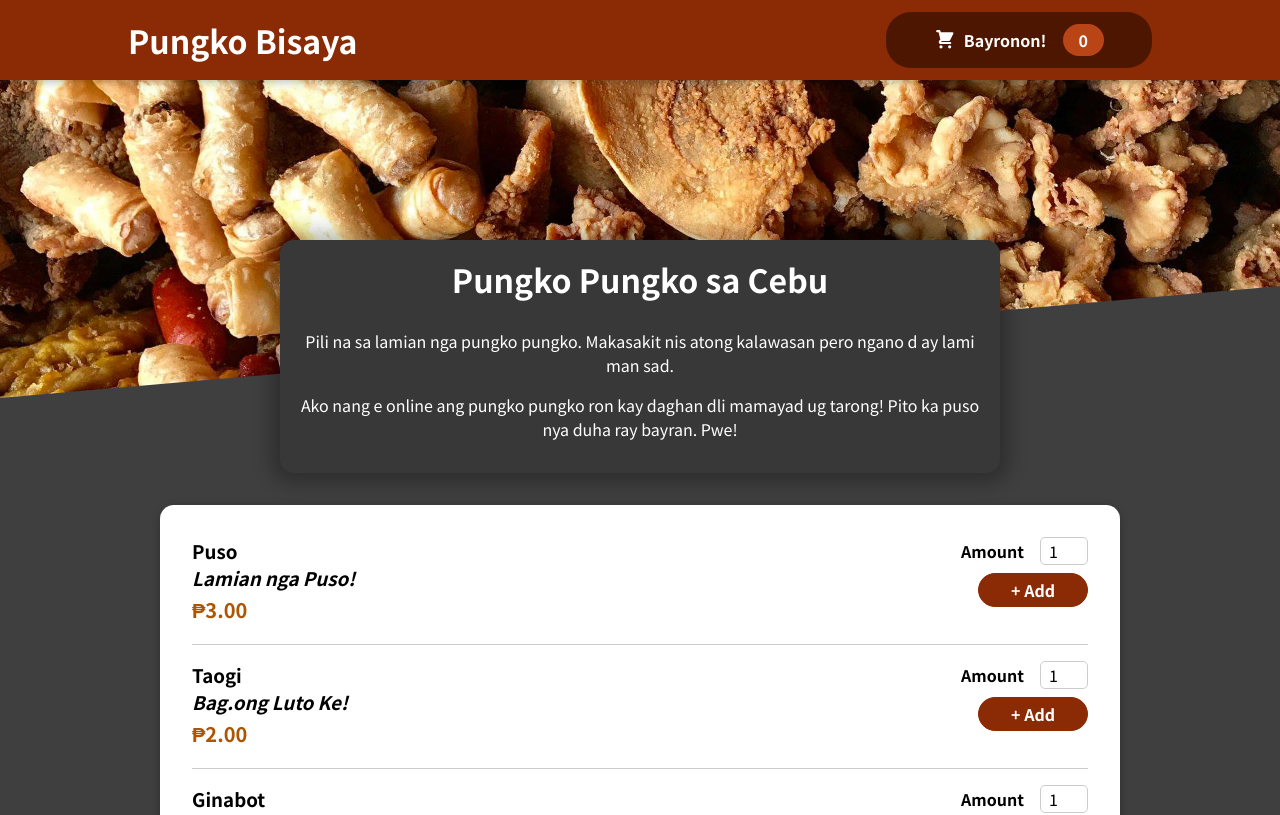
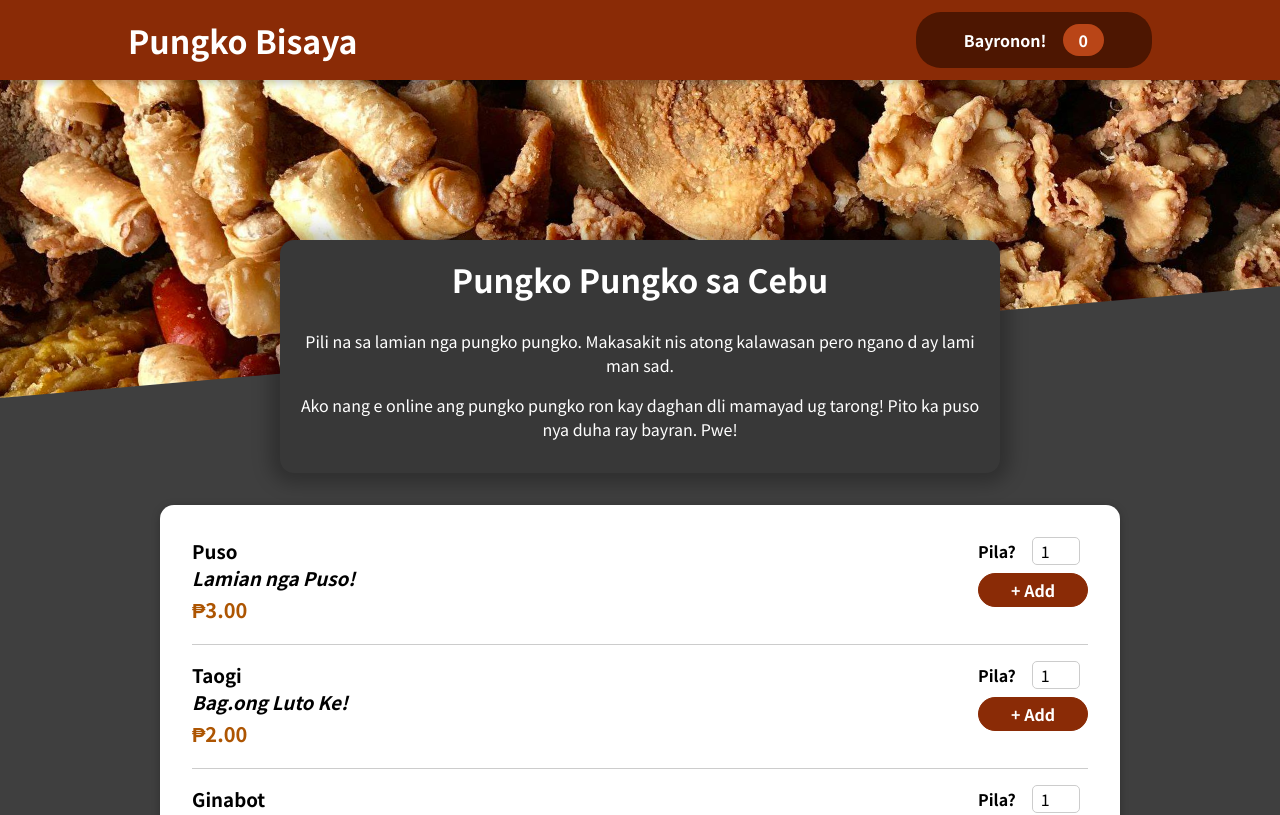
Before and after one commit to johndominicvillalino/food-order-app, a React (Create React App) app: page / in a window 1280 px wide. Shown: the top 815 px of the page. Built offline with nearby package versions, Linux system fonts and the light colour scheme.

Commit message:
add useeffect in a button animation

```diff
--- a/src/components/Cart/Cart.js
+++ b/src/components/Cart/Cart.js
@@ -38,7 +38,7 @@ const Cart = props => {
     <Modal onClose={props.onClose}>
         {cartItems}
         <div className={classes.total}>
-            <span> Total Amount </span>
+            <span> Bayronon</span>
             <span>{totalAmount}</span>
         </div>
         <div className={classes.actions}>
--- a/src/components/Layout/HeaderCartButton.js
+++ b/src/components/Layout/HeaderCartButton.js
@@ -1,4 +1,4 @@
-import {useContext} from 'react';
+import { useContext, useEffect, useState } from 'react';
 
 
 import CartIcon from '../Cart/CartIcon'
@@ -10,13 +10,39 @@ const HeaderCartButton = props => {
 
     const cartCtx = useContext(CardContext)
 
-    const numberofCartItems = cartCtx.items.reduce((curNumder,item) => {
+    const { items } = cartCtx;
+    const [isBtnIsHighLighted, setBtnIsHighlighted] = useState(false)
+
+
+    useEffect(() => {
+
+        if (items.length === 0) {
+            return;
+        }
+
+        setBtnIsHighlighted(true)
+
+        const timer = setTimeout(() => {
+
+            setBtnIsHighlighted(false)
+
+        }, 300)
+
+        return () => {
+            clearTimeout(timer)
+        }
+
+    },[items])
+
+    const btnClasses = `${classes.button} ${isBtnIsHighLighted ? classes.bump : ''}`
+
+    const numberofCartItems = cartCtx.items.reduce((curNumder, item) => {
         return curNumder + item.amount;
     }, 0);
 
-    return <button onClick={props.onClick} className={classes.button}>
-        <span className={classes.icon}>
-        <CartIcon />
+    return <button onClick={props.onClick} className={btnClasses}>
+        <span className={classes.btnClasses}>
+            <CartIcon />
         </span>
         <span>
             Bayronon!
--- a/src/components/Meals/MealItem/MealItemForm.js
+++ b/src/components/Meals/MealItem/MealItemForm.js
@@ -27,12 +27,12 @@ const MealItemForm = props => {
     }
 
     return <form className={classes.form} onSubmit={submitHandler}>
-        <Input label='Amount'ref= {amountInputRef} input={{
+        <Input label='Pila?'ref= {amountInputRef} input={{
 
             id: 'amount_' + props.id,
             type: 'number',
             min: '1',
-            max: '5',
+            max: '20',
             step: '1',
             defaultValue: '1'
         }} />
@@ -40,7 +40,7 @@ const MealItemForm = props => {
         <button>
             + Add
         </button>
-        {!amountIsValid && <p>Please enter a valid amount (1-5).</p>}
+        {!amountIsValid && <p>Baynte lang kotob ha.</p>}
     </form>
 
 }
--- a/src/components/store/CartProvider.js
+++ b/src/components/store/CartProvider.js
@@ -61,14 +61,14 @@ const cartReducer = (state, action) => {
             updatedItems = state.items.filter(item => item.id !== action.id)
 
         } else {
-            const updatedItem = {...existingCartItem, amount:existingCartItem.amount -1 }
+            const updatedItem = { ...existingCartItem, amount: existingCartItem.amount - 1 }
             updatedItems = [...state.items];
             updatedItems[existingCartItemIndex] = updatedItem
         }
 
         return {
-            items : updatedItems,
-            totalAmount : updatedTotalAmount
+            items: updatedItems,
+            totalAmount: updatedTotalAmount
         }
 
     }
```
